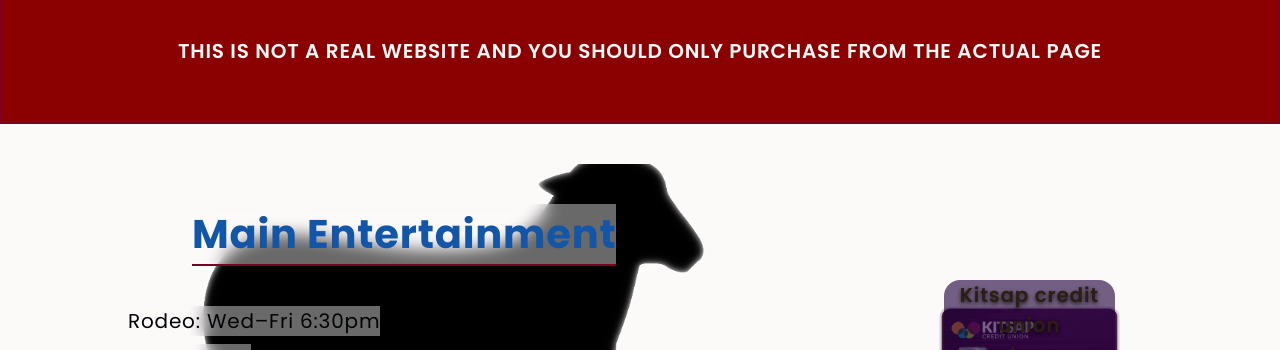
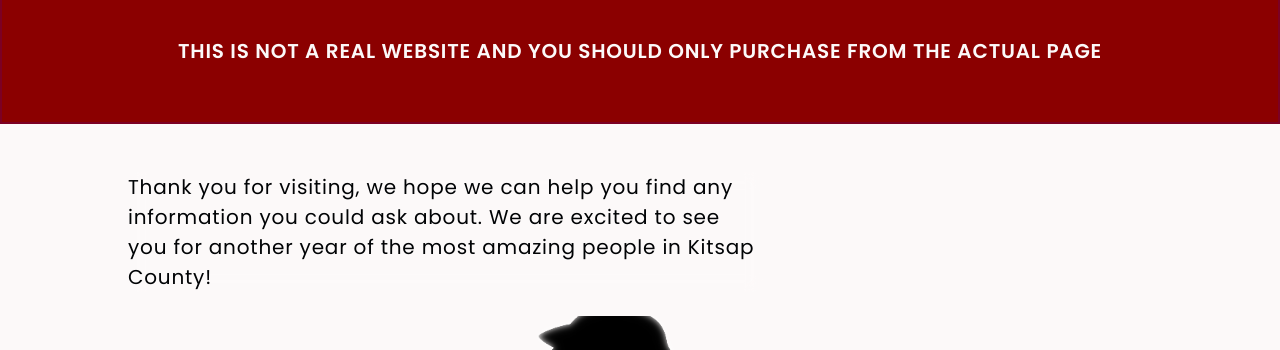
Before and after one commit to lanternLightDeveloper/newFairCity, a SvelteKit app: page / in a window 1280 px wide. Shown: the part 838-1188 px from the top of the page. Built offline with nearby package versions, Linux system fonts and the light colour scheme.

Commit message:
Add files via upload

```diff
--- a/src/routes/TheFairIsOn.svelte
+++ b/src/routes/TheFairIsOn.svelte
@@ -95,6 +95,12 @@
 </aside>
 
 <main class="grid-Main">
+	<section class="double-Block">
+		<p>
+			Thank you for visiting, we hope we can help you find any information you could ask about. We
+			are excited to see you for another year of the most amazing people in Kitsap County!
+		</p>
+	</section>
 	<section
 		class="right-Block light-Back"
 		style={`background-image: url(${Sheeep}); background-size: cover; background-position: center;`}
```
